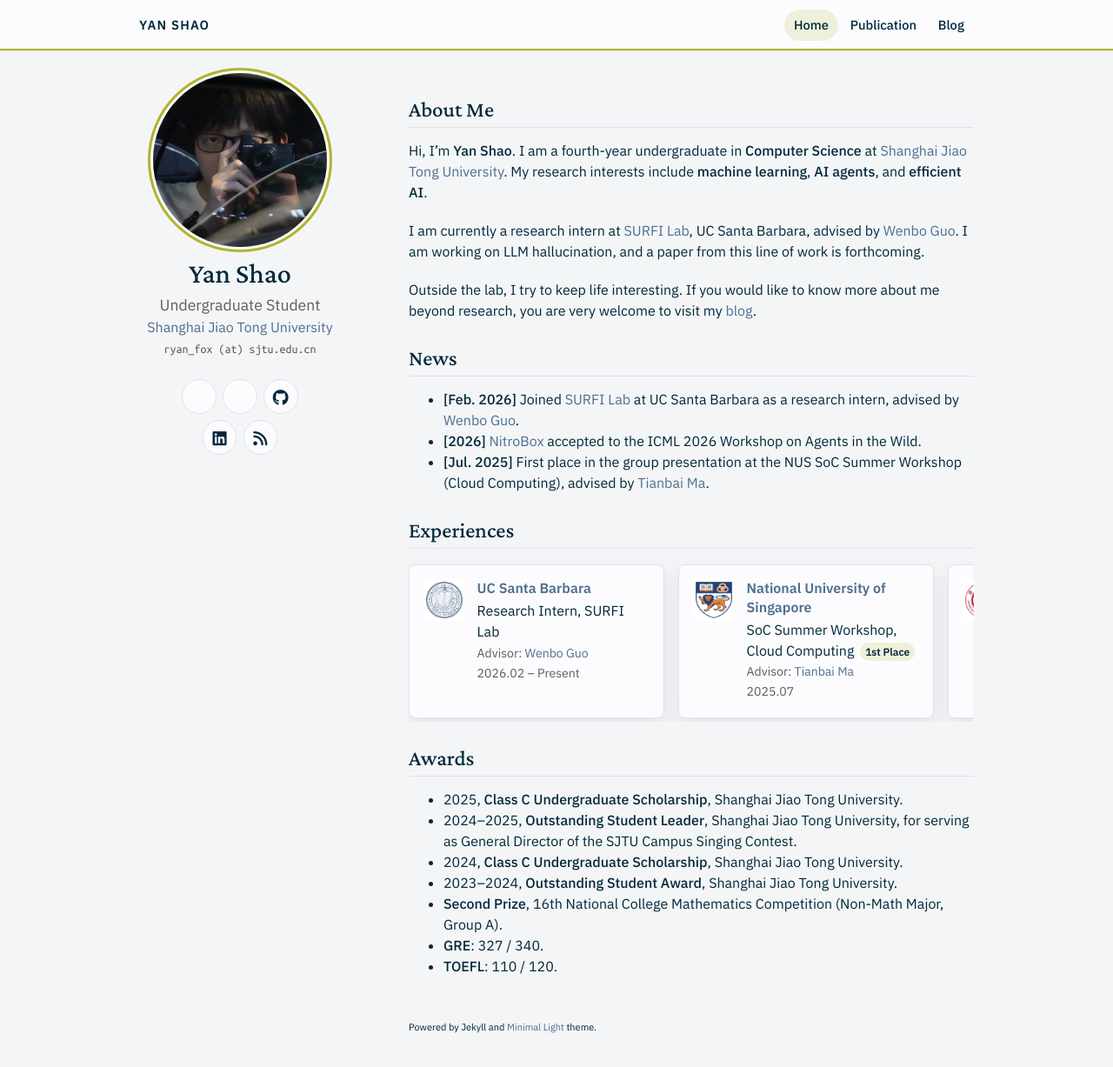
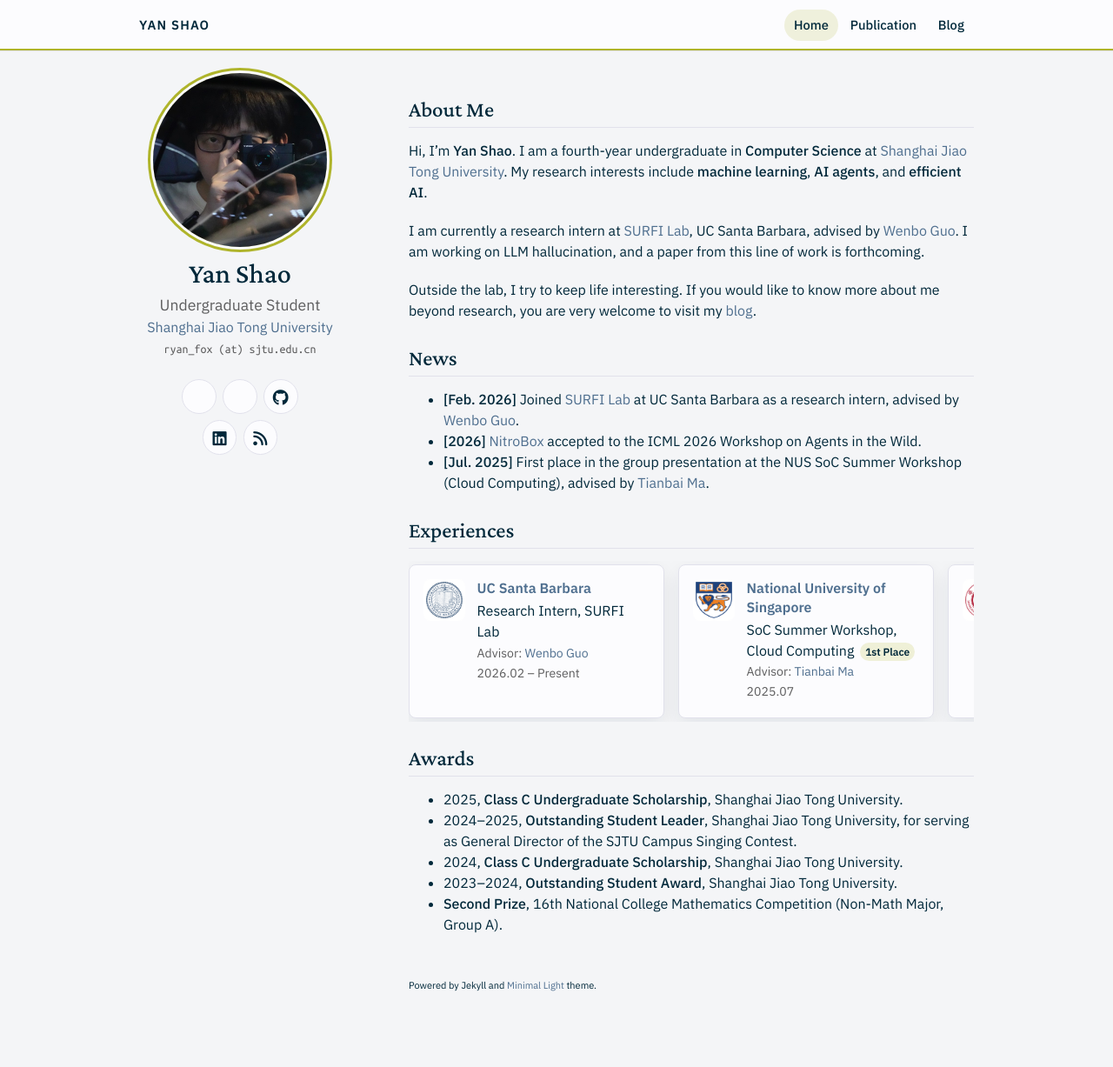
Before and after one commit to RyanStarFox/academic_page, a Jekyll site: the page built from index.md, in a window 1280 px wide and 1261 px high. Shown: the top 1227 px of the window at 87% size. Built offline with Jekyll 4.4.1, drawn with Linux system fonts in a browser that asks for light colours; a style sheet for code colours, icons or effects is not loaded; our own code applies the rules of GitHub Pages for plain Markdown files.

Commit message:
Keep Awards to honors only by removing GRE and TOEFL scores.
Co-authored-by: Cursor <cursoragent@cursor.com>

```diff
--- a/index.md
+++ b/index.md
@@ -27,5 +27,3 @@ Outside the lab, I try to keep life interesting. If you would like to know more
 - 2024, **Class C Undergraduate Scholarship**, Shanghai Jiao Tong University.
 - 2023–2024, **Outstanding Student Award**, Shanghai Jiao Tong University.
 - **Second Prize**, 16th National College Mathematics Competition (Non-Math Major, Group A).
-- **GRE**: 327 / 340.
-- **TOEFL**: 110 / 120.
```
